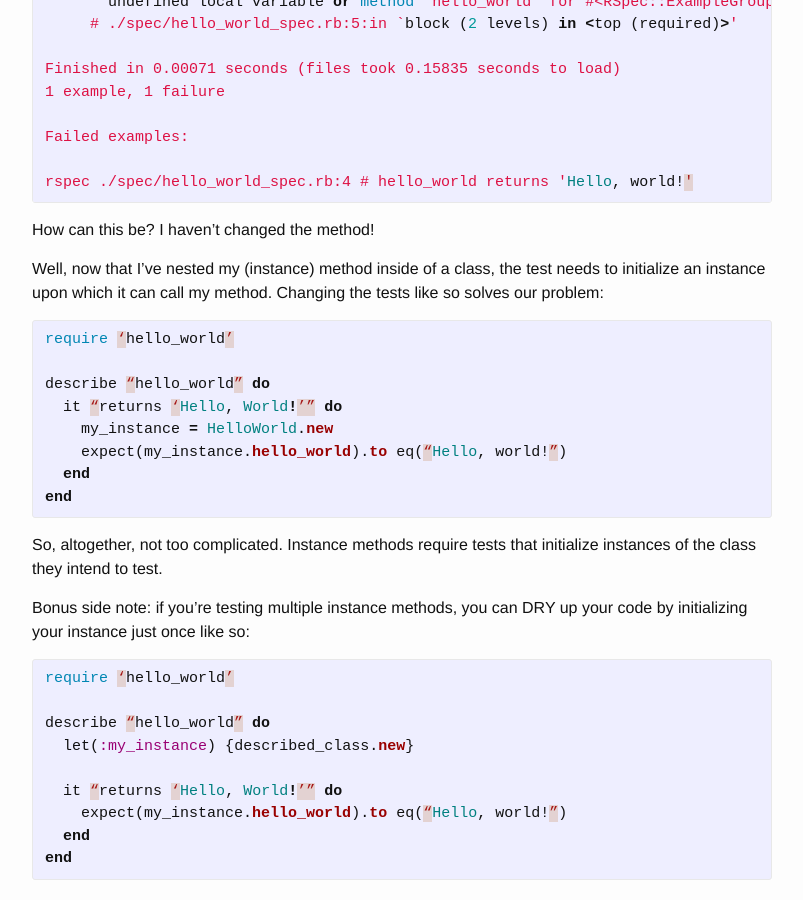
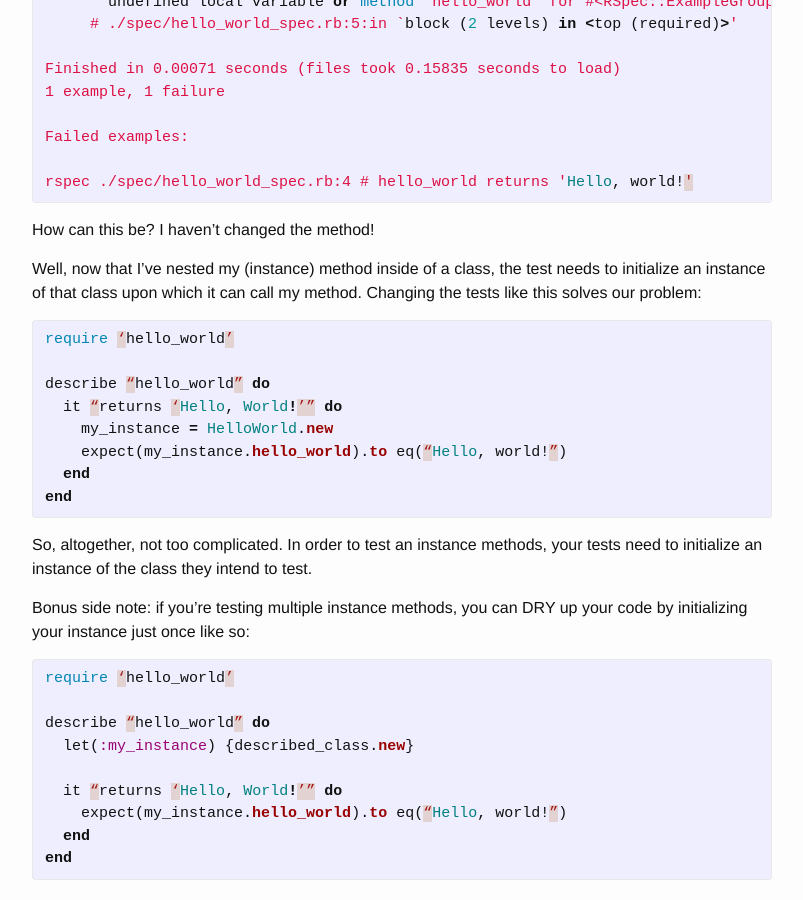
Before and after one commit to rmulhol/rmulhol.github.io, a Jekyll site: the page built from _posts/2004-09-14-testing-instance-methods.markdown, in a window 1280 px wide and 900 px high, scrolled down 1389 px. Shown: the whole window, without its empty margins (238-1041 px from the left). Built offline with Jekyll 4.4.1, drawn with Linux system fonts in a browser that asks for light colours.

Commit message:
revise text of post

```diff
--- a/_posts/2004-09-14-testing-instance-methods.markdown
+++ b/_posts/2004-09-14-testing-instance-methods.markdown
@@ -65,7 +65,7 @@ rspec ./spec/hello_world_spec.rb:4 # hello_world returns 'Hello, world!'
 
 How can this be? I haven’t changed the method!
 
-Well, now that I’ve nested my (instance) method inside of a class, the test needs to initialize an instance upon which it can call my method. Changing the tests like so solves our problem:
+Well, now that I’ve nested my (instance) method inside of a class, the test needs to initialize an instance of that class upon which it can call my method. Changing the tests like this solves our problem:
 
 {% highlight ruby %}
 require ‘hello_world’
@@ -78,7 +78,7 @@ describe “hello_world” do
 end
 {% endhighlight %}
 
-So, altogether, not too complicated. Instance methods require tests that initialize instances of the class they intend to test.
+So, altogether, not too complicated. In order to test an instance methods, your tests need to initialize an instance of the class they intend to test.
 
 Bonus side note: if you’re testing multiple instance methods, you can DRY up your code by initializing your instance just once like so:
 
```
